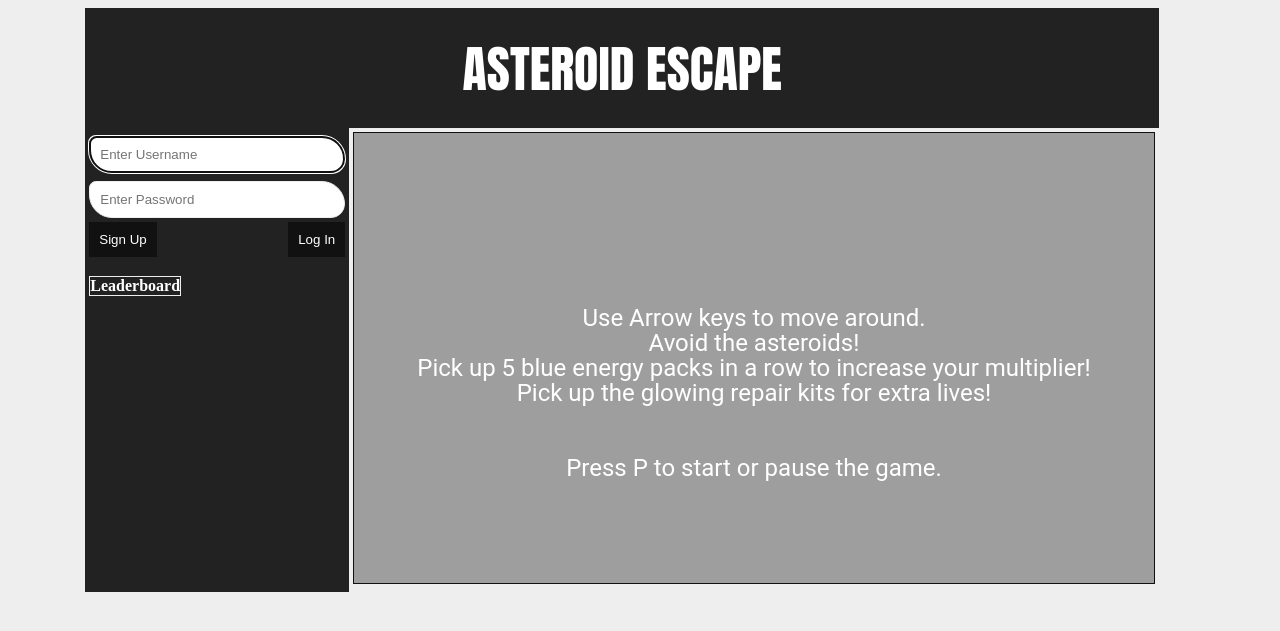
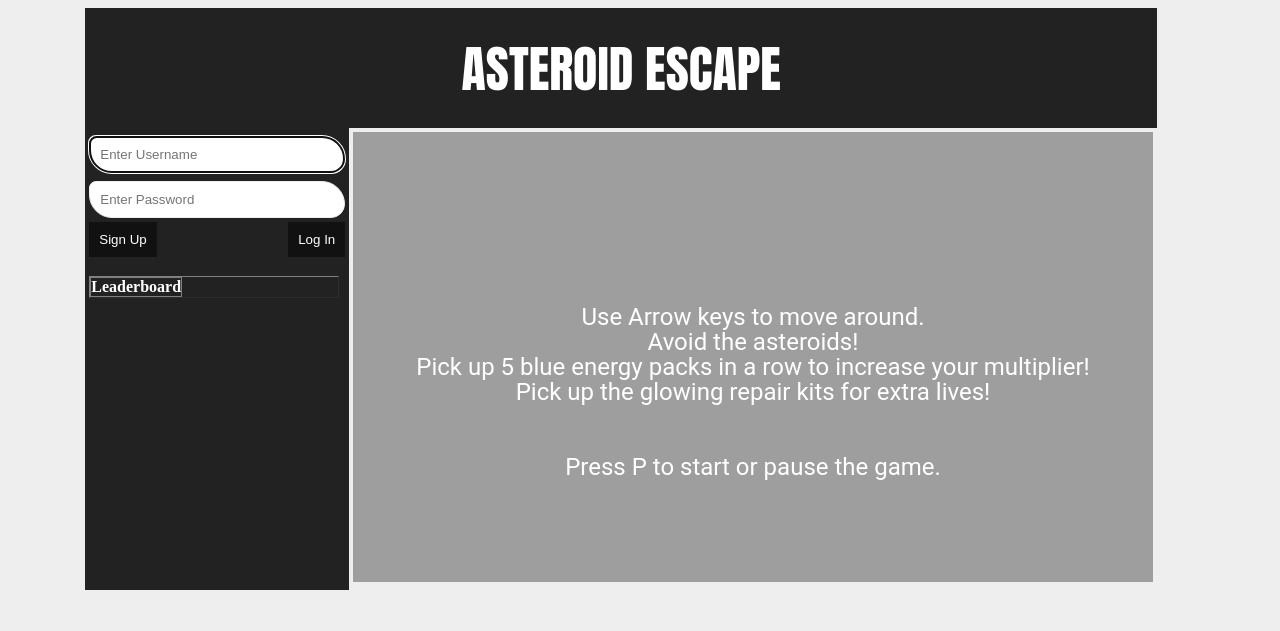
Before and after one commit to jackylau-nyc/Asteroid-Escape, a PHP site: page / in a window 1280 px wide. Shown: the top 631 px of the page. Run offline with PHP 8.4, Linux system fonts and the light colour scheme; data that the repository does not hold is empty.

Commit message:
adjusting front end

```diff
--- a/style.css
+++ b/style.css
@@ -7,7 +7,6 @@ html, body {
 }
 
 canvas {
-	border: 1px solid;
 }
 
 
@@ -29,7 +28,6 @@ table {
 	display:block;
 	width:1100px;
 	float:top;
-	border:1px;
 }
 
 th, td {
@@ -100,7 +98,6 @@ span.psw {
 .modal-content {
     background-color: #eee;
     margin: 5% auto 15% auto; /* 5% from the top, 15% from the bottom and centered */
-    border: 1px solid #222;
     width: 500px; /* Could be more or less, depending on screen size */
 }
 
```
